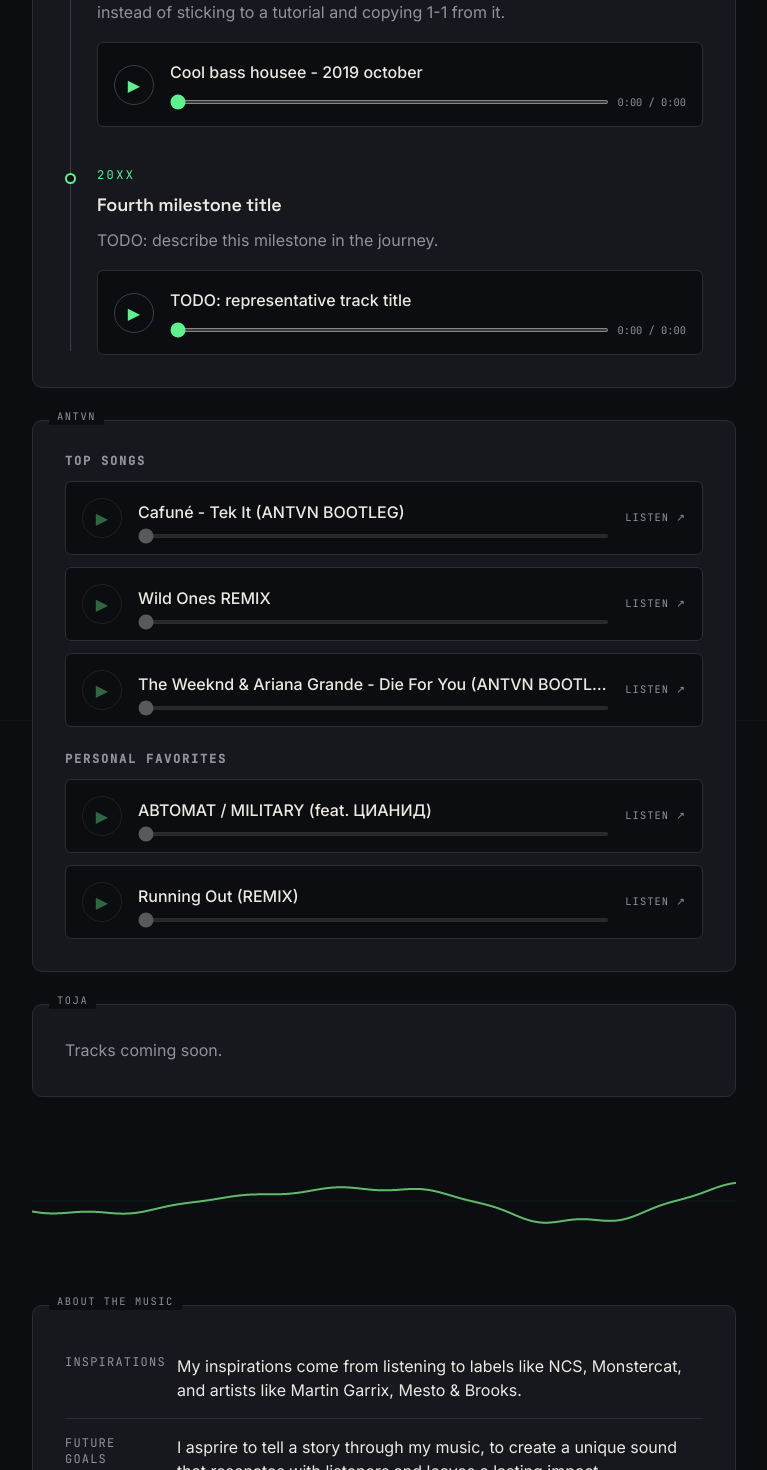
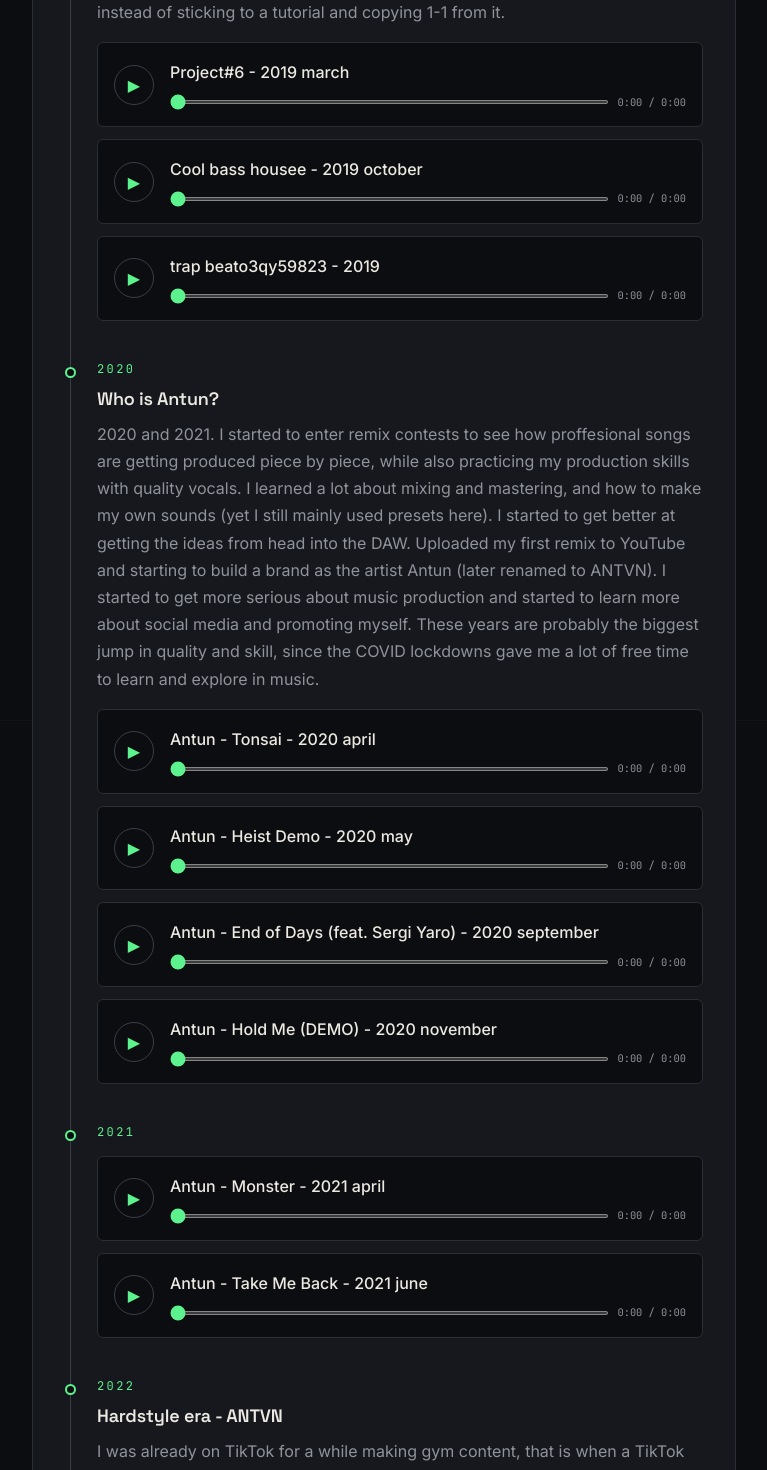
Before and after one commit to antondurov/portfolio-website, a React (Vite) app in the folder src/frontend/: page /music in a window 1280 px wide. Shown: the part 1680-3150 px from the top of the page, without its empty margins (256-1023 px from the left). Built offline with nearby package versions, Linux system fonts and the light colour scheme.

Commit message:
Edit musicData.ts until 2022

```diff
--- a/src/frontend/data/musicData.ts
+++ b/src/frontend/data/musicData.ts
@@ -55,21 +55,83 @@ export const musicData = {
         description: "This year I started to explore different genres and sounds, (pop, r&b, lofi and more). I learned a lot about arranging and writing. I started to get better at making music in general, becoming more confident with different genres and styles. I started to experiment more and do whatever sounded good to me instead of sticking to a tutorial and copying 1-1 from it.",
         tracks: [
           {
+            title: "Project#6 - 2019 march",
+            audioSrc: "https://50z0bz1gzuxqlojy.public.blob.vercel-storage.com/music/Project%236%20-%202019%20march-iT6mSvoM1qNpKZaCZG8MKvJql3MRoR.wav",
+          },
+          {
             title: "Cool bass housee - 2019 october",
             audioSrc: "https://50z0bz1gzuxqlojy.public.blob.vercel-storage.com/music/Cool%20bass%20housee%20-%202019%20october-w2pYUohh3S8Nv8e9UJhJebQ5IMSxmg.wav",
+          },
+          {
+            title: "trap beato3qy59823 - 2019",
+            audioSrc: "https://50z0bz1gzuxqlojy.public.blob.vercel-storage.com/music/trap%20beato3qy59823%20-%202019-MJpl1kEC9LHD7bphej7EAj90i9W8pm.wav",
+          }
+        ],
+      },
+      {
+        year: "2020",
+        title: "Who is Antun?",
+        description: "2020 and 2021. I started to enter remix contests to see how proffesional songs are getting produced piece by piece, while also practicing my production skills with quality vocals. I learned a lot about mixing and mastering, and how to make my own sounds (yet I still mainly used presets here). I started to get better at getting the ideas from head into the DAW. Uploaded my first remix to YouTube and starting to build a brand as the artist Antun (later renamed to ANTVN). I started to get more serious about music production and started to learn more about social media and promoting myself. These years are probably the biggest jump in quality and skill, since the COVID lockdowns gave me a lot of free time to learn and explore in music.",
+        tracks: [
+          {
+            title: "Antun - Tonsai - 2020 april",
+            audioSrc: "https://50z0bz1gzuxqlojy.public.blob.vercel-storage.com/music/Antun%20-%20Tonsai%20-%202020%20april-5sTotB7ZeA4Muas1u6yL95Oa7eZeKt.mp3",
+          },
+          {
+            title: "Antun - Heist Demo - 2020 may",
+            audioSrc: "https://50z0bz1gzuxqlojy.public.blob.vercel-storage.com/music/Antun%20-%20Heist%20Demo%20-%202020%20may-eV3slLTY8FphG8PjFtVlt4iEnKPvy4.mp3",
+          },
+          {
+            title: "Antun - End of Days (feat. Sergi Yaro) - 2020 september",
+            audioSrc: "https://50z0bz1gzuxqlojy.public.blob.vercel-storage.com/music/Antun%20-%20End%20of%20Days%20feat.%20Sergi%20Yaro%20-%202020%20september-hdbw1TLXVFYiOeSvPThjfTpE8pNa1D.mp3",
+          },
+          {
+            title: "Antun - Hold Me (DEMO) - 2020 november",
+            audioSrc: "https://50z0bz1gzuxqlojy.public.blob.vercel-storage.com/music/Antun%20-%20Hold%20Me%20%28DEMO%29%20-%202020%20november-7ugJMkDtPH7djOyeSIho6ZRbGEBElt.mp3",
           },
         ],
       },
       {
-        year: "20XX",
-        title: "Fourth milestone title",
-        description: "TODO: describe this milestone in the journey.",
+        year: "2021",
+        title: "",
+        description: "",
         tracks: [
           {
-            title: "TODO: representative track title",
-            audioSrc: "/music/timeline/04-fourth-milestone.mp3",
+            title: "Antun - Monster - 2021 april",
+            audioSrc: "https://50z0bz1gzuxqlojy.public.blob.vercel-storage.com/music/Antun%20-%20Monster%20-%202021%20april-HwV9UCEhyA5iYLCBGWos8Jb75acORF.mp3",
           },
-        ],
+          {
+            title: "Antun - Take Me Back - 2021 june",
+            audioSrc: "https://50z0bz1gzuxqlojy.public.blob.vercel-storage.com/music/Take%20Me%20Back%20-%202021%20june-4CxcQTBzCz0tgeJ0pBpff2UgYzlwgq.mp3",
+          },
+        ]
       },
+      {
+        year: "2022",
+        title: "Hardstyle era - ANTVN",
+        description: "I was already on TikTok for a while making gym content, that is when a TikTok trend started where people would remix popular songs into hardstyle. I decided to be the first in my country to join in on the trend, remixing popular local songs into hardstyle. I started to get a lot of attention and followers on TikTok, even hearing one of my remixes being played at a party I was at. I then decided to remix a song that blew up on TikTok (Tek it by Cafuné) into hardstyle, and it blew up on TikTok aswell, getting over 10 million plays on SoundCloud & YouTube. I kept remixing popular songs into hardstyle and reached millions of plays on SoundCloud and YouTube. I also decided to release 2 of my own original hardstyle songs (Take Part & Up / Down) on all platforms. Although the hardstyle era was fun and successful, I built a following that was interested only in my hardstyle remixes, and not in my original music. I decided to move away from hardstyle, which led to the end of ANTVN.",
+        tracks: [
+          {
+            title: "",
+            audioSrc: "",
+          },
+          {
+            title: "",
+            audioSrc: "",
+          },
+          {
+            title: "",
+            audioSrc: "",
+          },
+          {
+            title: "",
+            audioSrc: "",
+          },
+          {
+            title: "",
+            audioSrc: "",
+          },
+        ]
+      }
     ],
   };
```
